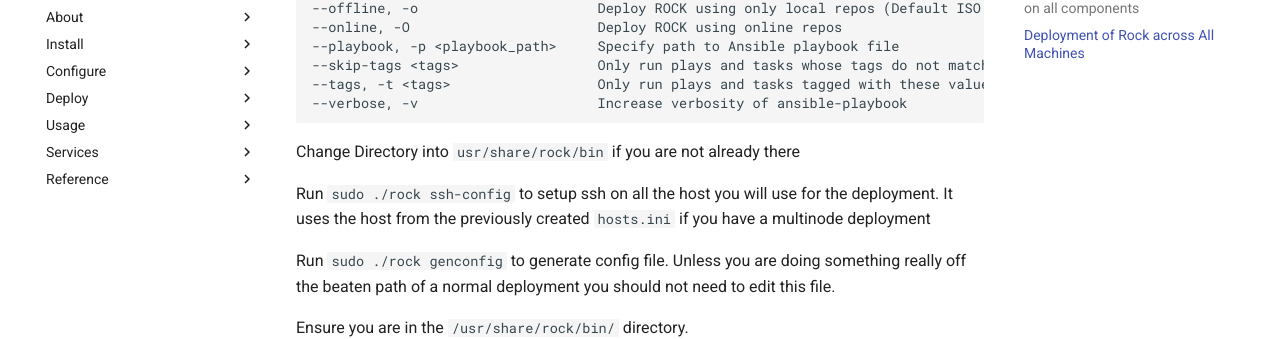
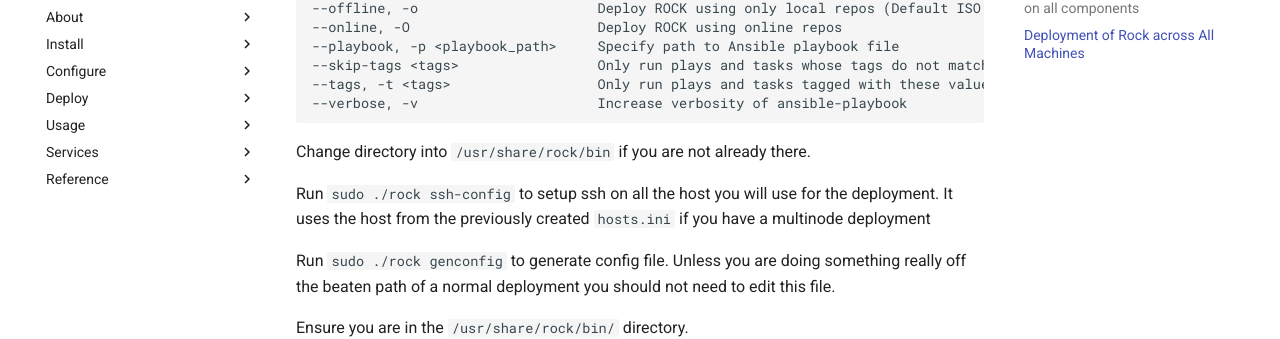
Before and after one commit to rocknsm/rock-docs, an MkDocs documentation site: the page built from docs/deploy/rock-on-rhel.md, in a window 1280 px wide and 900 px high, scrolled down 2530 px. Shown: the part 118-457 px from the top of the window. Built offline with MkDocs 1.6.1 and Material for MkDocs 9.7.7, drawn with Linux system fonts in a browser that asks for light colours; comment, search, counter and statistics services are not loaded.

````diff
--- a/docs/deploy/rock-on-rhel.md
+++ b/docs/deploy/rock-on-rhel.md
@@ -126,7 +126,8 @@ Options:
 --verbose, -v                      Increase verbosity of ansible-playbook
 ```
 
-Change Directory into `usr/share/rock/bin` if you are not already there
+Change directory into `/usr/share/rock/bin` if you are not already there.
+
 
 Run `sudo ./rock ssh-config` to setup ssh on all the host you will use for the deployment. It uses the host from the previously created `hosts.ini` if you have a multinode deployment
 
````
